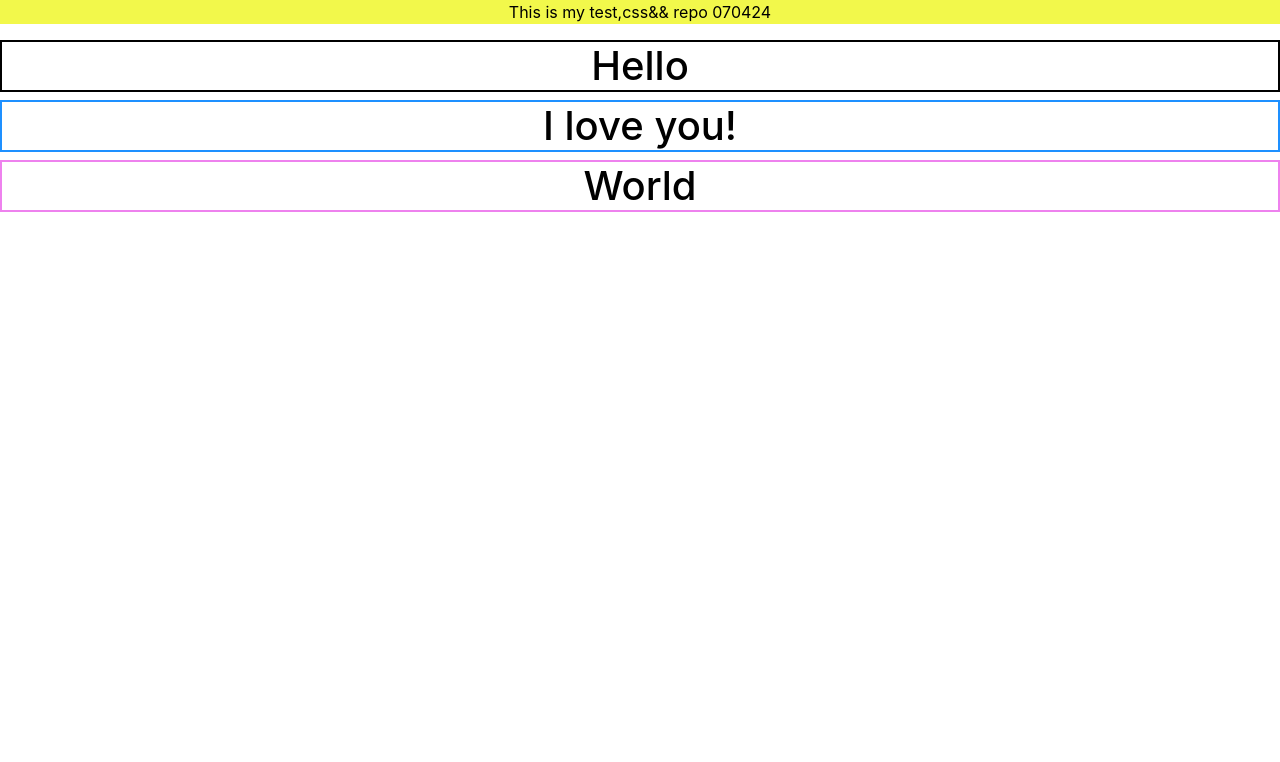
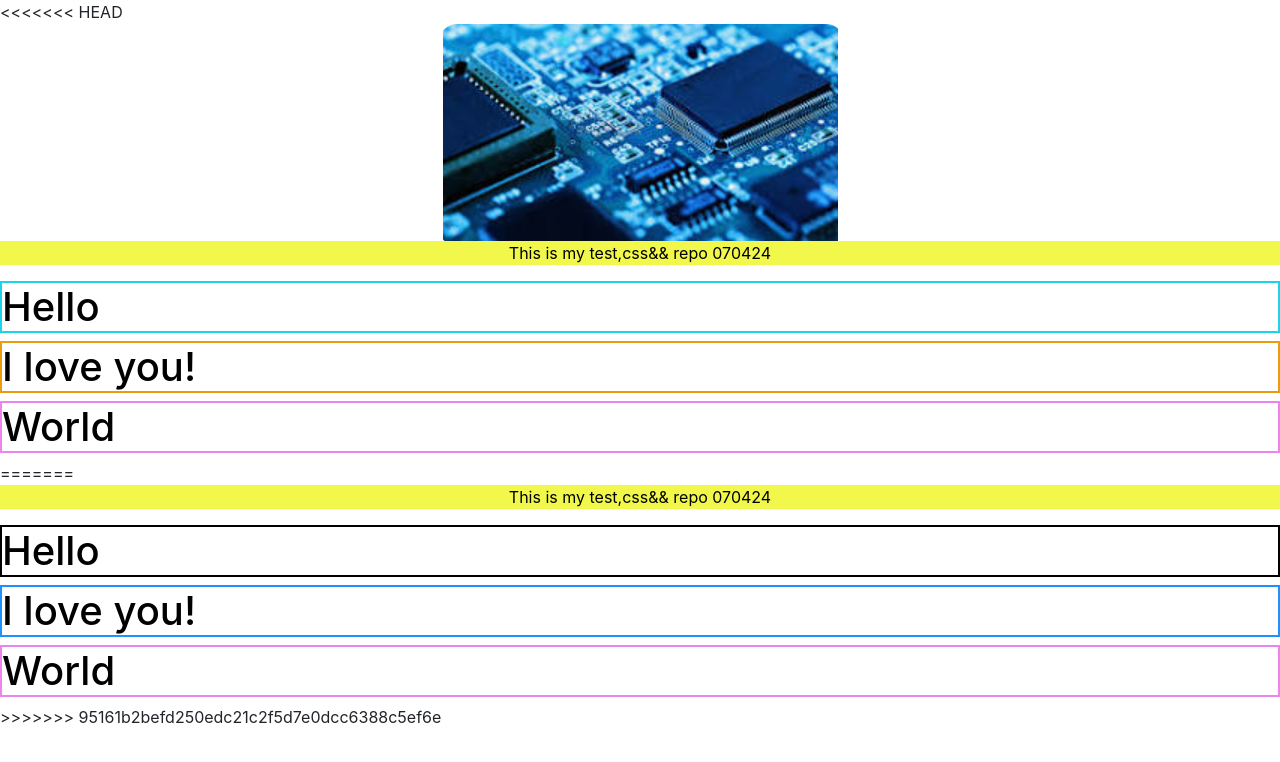
Before and after one commit to TarickAhmed/Session0704, a website: page index.html in a window 1280 px wide. Drawn offline with nearby package versions, Linux system fonts and the light colour scheme.

Commit message:
Add files via upload

```diff
--- a/index.css
+++ b/index.css
@@ -1,3 +1,18 @@
+<<<<<<< HEAD
+h1{ text-align:center; }
+h1{color: rgb(241, 19, 167);}
+body{background-image:("mishmish.html")
+}
+
+
+p {
+    text-align: center;
+    color: black;
+    background-color: rgb(242, 248, 75);
+
+  }
+
+=======
 h1{ text-align:center; }
 h1{color: black;}
 body{background-image: url("mishmish.html")
@@ -9,3 +24,5 @@ p {
     color: black;
     background-color: rgb(242, 248, 75);
   }
+
+>>>>>>> 95161b2befd250edc21c2f5d7e0dcc6388c5ef6e
--- a/index.html
+++ b/index.html
@@ -1,3 +1,41 @@
+<<<<<<< HEAD
+<!DOCTYPE html>
+<html lang="en">
+<head>
+    <meta charset="UTF-8">
+    <meta name="viewport" content="width=device-width, initial-scale=1.0">
+    <title>Document</title>
+   <link rel="stylesheet" href="./index.css">
+   <link rel="stylesheet" href="./index.css">
+      <link rel="stylesheet" href="./node_modules/bootstrap/dist/css/bootstrap.css">
+      <link rel="stylesheet" href="./node_modules/bootstrap/dist/css/bootstrap.css">
+    </head>
+<style>
+img {
+  display: block;
+  margin-left: auto;
+  margin-right: auto;
+}
+body{
+        background-image: url('./Screenshot 2024-05-23 163033.png');
+      }
+</style><!--I figured out how to set a background image-->
+
+<body>
+
+
+<div><img src="./Screenshot 2024-05-23 163033.png" alt="computer board" class="center">
+</div>
+
+   <p>This is my test,css&& repo 070424</p>
+</body>
+<h1     style="border: 2px solid rgb(27, 212, 233);">Hello</h1>
+
+    <h1 style="border: 2px solid rgb(237, 155, 13);">I love you!</h1>
+
+    <h1 style="border: 2px solid Violet;"> World</h1>
+
+=======
 <!DOCTYPE html>
 <html lang="en">
 <head>
@@ -27,4 +65,5 @@
 
     <h1 style="border: 2px solid Violet;"> World</h1>
 
+>>>>>>> 95161b2befd250edc21c2f5d7e0dcc6388c5ef6e
 </html>
--- a/package.json
+++ b/package.json
@@ -2,7 +2,11 @@
   "name": "session0704",
   "version": "1.0.0",
   "description": "��#\u0000 \u0000S\u0000e\u0000s\u0000s\u0000i\u0000o\u0000n\u00000\u00007\u00000\u00004\u0000\r\u0000 \u0000",
+<<<<<<< HEAD
+  "main": "index.html",
+=======
   "main": "index.js",
+>>>>>>> 95161b2befd250edc21c2f5d7e0dcc6388c5ef6e
   "scripts": {
     "test": "echo \"Error: no test specified\" && exit 1"
   },
```
Also changed, not shown: Screenshot 2024-05-23 163033.png (added).
